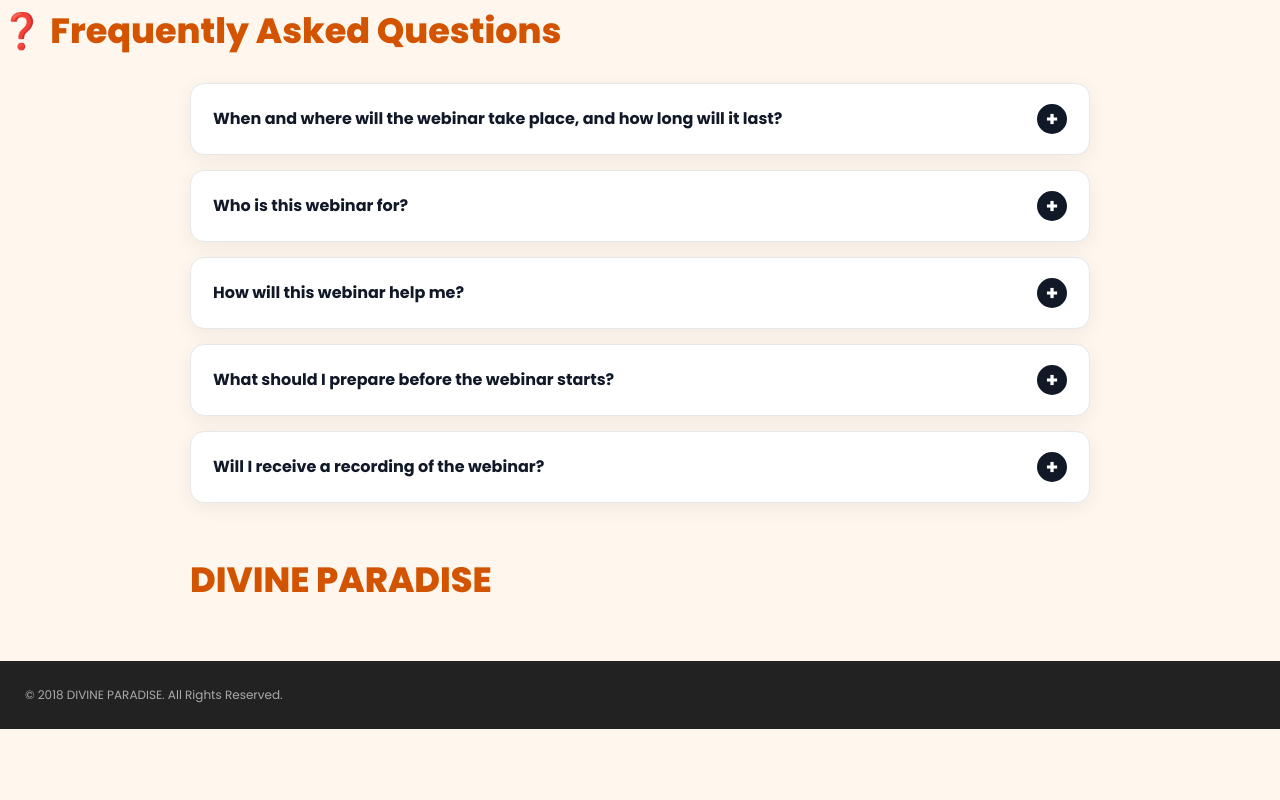
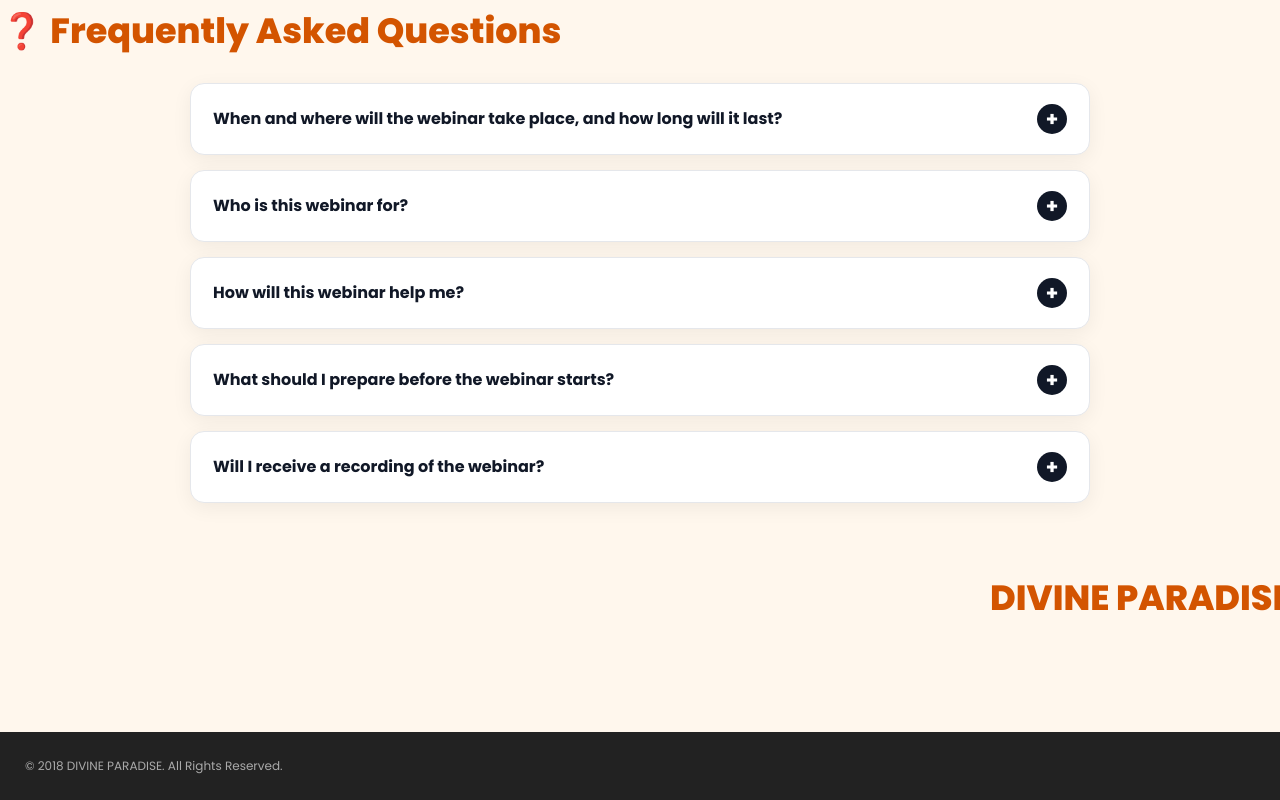
Before and after one commit to JaisGautam/ITECHDIGITALAI, a website: page index.html in a window 1280 px wide. Shown: the part 7199-7999 px from the top of the page. Before the commit the page ends 7928 px from the top, so only its background shows below. Drawn offline with Linux system fonts and the light colour scheme.

```diff
--- a/index.html
+++ b/index.html
@@ -16,7 +16,7 @@
 .logo{font-weight:800;font-size:25px;color:#d35400;margin-bottom:22px}
 .hero h1{font-size:clamp(30px,5vw,52px);color:#d35400;font-weight:800;line-height:1.18;margin:10px auto 16px;max-width:950px}
 .hero h1 span{color:#222}
-.divine{margin-left: 800px; display: ruby-text ; }
+#divine{margin-left: 800px; display: ruby-text ; }
 .hero .subtitle{font-size:clamp(16px,2vw,21px);color:#555;max-width:850px;margin:0 auto 24px;line-height:1.7}
 .hero .highlight{display:inline-block;background:#fff;border:2px solid #ff9900;border-radius:40px;padding:9px 20px;font-weight:800;color:#222;margin-bottom:18px}
 .cta-button{display:block;width:100%;max-width:700px;margin:20px auto;padding:17px 25px;border:0;border-radius:10px;background:linear-gradient(135deg,#ffd700,#ff8c00);color:#000;font-size:20px;font-weight:800;text-decoration:none;cursor:pointer;box-shadow:0 5px 18px rgba(255,140,0,.35);transition:.25s}
```
